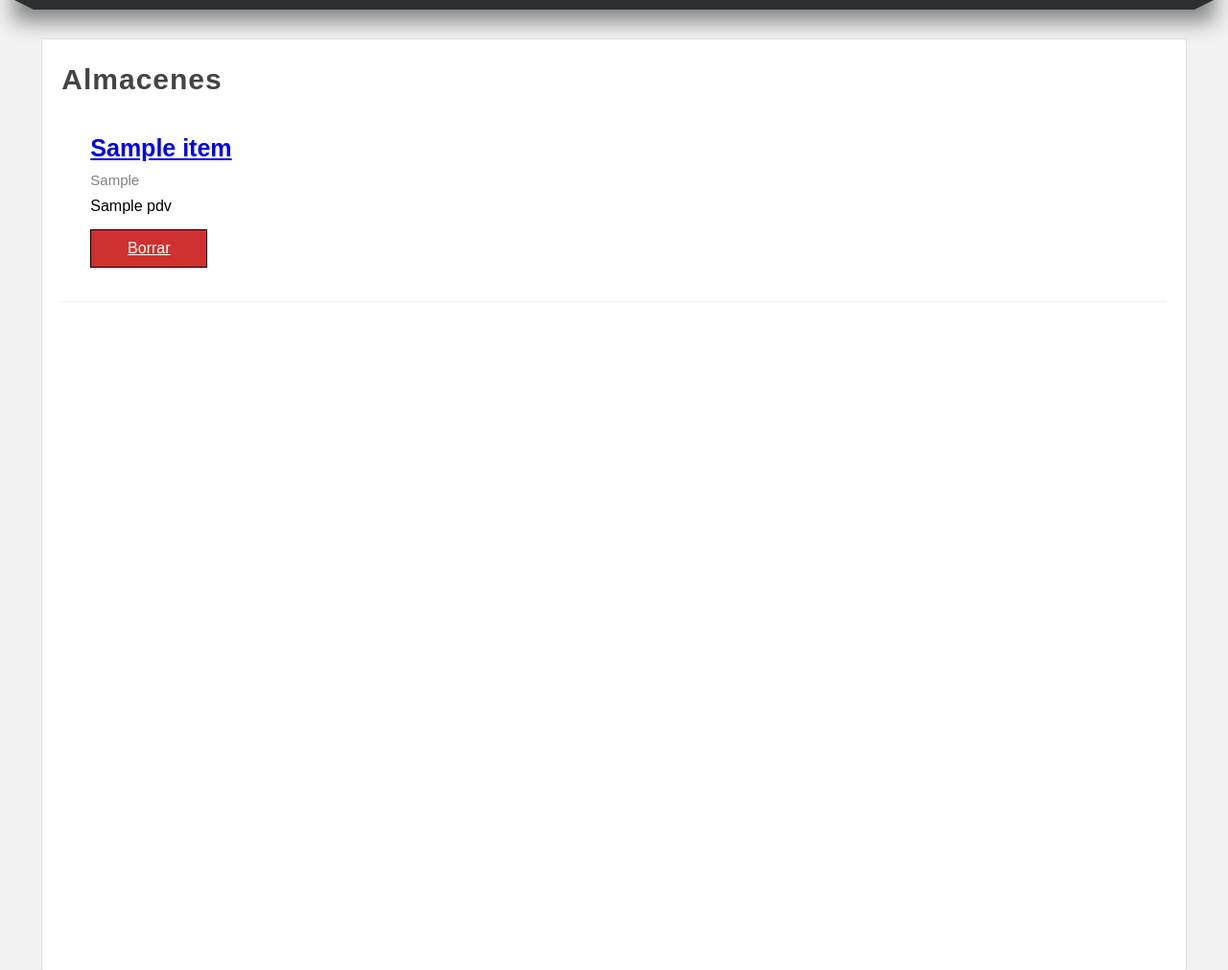
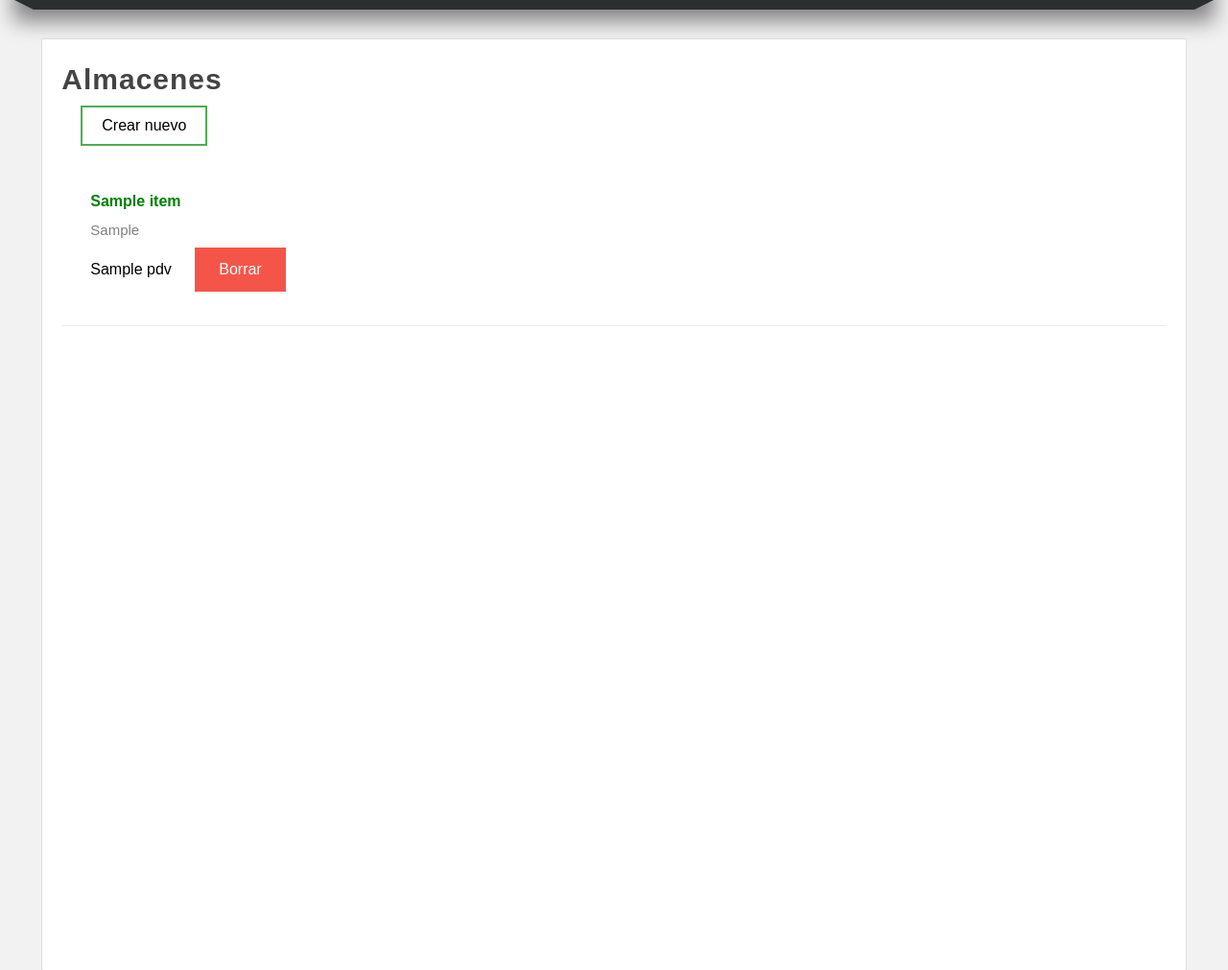
Before and after one commit to Oscar210695/ExamenPython, a Django app: page /almacenes/ in a window 1280 px wide. Shown: the part 182-1193 px from the top of the page at 96% size. Run offline with Django 3.2, Linux system fonts and the light colour scheme; a database or web service that is not in the repository returns one stand-in record (values such as "Sample title"); data that the repository does not hold is empty.

Commit message:
CRUD de almacenes finalizado

```diff
--- a/ilusionesMain/static/css/style.css
+++ b/ilusionesMain/static/css/style.css
@@ -144,6 +144,10 @@ nav ul li a:hover{
     padding-left: 0px;
 }
 
+.box form label{
+    font-weight: bold;
+}
+
 .box form input[type='text'],
 .box form textarea,
 .box form select{
@@ -178,6 +182,36 @@ nav ul li a:hover{
 
 .rojo{
     color: red;
+}
+
+.new{
+    background-color: white;
+    color: black;
+    border: 2px solid #4CAF50;
+    padding: 10px 20px;
+    text-align: center;
+    text-decoration: none;
+    display: inline-block;
+    font-size: 16px;
+    margin-left: 20px;
+    transition: 300ms all;
+}
+
+.new:hover {
+    background-color: #4CAF50;
+    color: white;
+    transition: 300ms all;
+}
+
+.edit{
+    color: green;
+    text-decoration: none;
+    font-size: 16px;
+}
+
+.edit:hover {
+    text-decoration: underline;
+    color: #4CAF50;
 }
 
 .message{
@@ -236,14 +270,23 @@ nav ul li a:hover{
 }
 
 .btn{
-    display: block;
-    padding: 10px;
-    background: rgb(207, 48, 48);
+    display: inline-block;
+    background-color: #f44336;
+    color: #FFFFFF;
+    padding: 14px 25px;
+    text-align: center;
+    text-decoration: none;
+    font-size: 16px;
+    margin-left: 20px;
+    opacity: 0.9;
+    transition: 300ms all;
+}
+
+.btn:hover{
     color: white;
-    border: 1px solid black;
-    margin-top: 15px;
-    width: 100px;
-    text-align: center;
+    background-color: red;
+    opacity: 1;
+    transition: 300ms all;
 }
 
 footer{
@@ -257,3 +300,12 @@ footer{
     padding-bottom: 20px;
     box-shadow: 0px 0px 20px gray;
 }
+
+.errorlist{
+    display: block;
+    color:red;
+    padding-left: 10px;
+    font-size: 15px;
+    font-weight: bold;
+    font-style: italic;
+}
--- a/ilusionesMain/templates/almacen/almacenes.html
+++ b/ilusionesMain/templates/almacen/almacenes.html
@@ -16,12 +16,14 @@
         {% endfor %}
     {% endif %}
 
+    <a class='new' href="{% url 'crearAlmacen' %}" class='btn btn-delete'>Crear nuevo</a>
+
     {% for almacen in almacenes %}
         <article class='article-item'>
 
             <div class='data'>
                 <h2>
-                    <a class='None' href="{% url 'actualizarAlmacen' almacen.subInventario %}" class='btn btn-delete'>{{almacen.nombre}}</a>
+                    <a class='edit' href="{% url 'actualizarAlmacen' almacen.subInventario %}" class='btn btn-delete'>{{almacen.nombre}}</a>
                 </h2>
                 <span class='date'>{{almacen.subInventario}}</span>
                 <p>
--- a/ilusionesMain/templates/almacen/alterAlmacen.html
+++ b/ilusionesMain/templates/almacen/alterAlmacen.html
@@ -7,19 +7,21 @@
 {% block content %}
     <h1 class='title'>{{title|safe}}</h1>
 
+    <!--
     {% if form.errors %}
         <strong class='rojo'>
             Hay errores en el formulario:
             {{form.errors}}
         </strong>
     {% endif %}
+    -->
 
-    <form action='' method='POST'>
+    <form action='' method='POST' autocomplete='off'>
         {% csrf_token %}
 
         {{form}}
 
-        <input type='submit' value='Guardar'/>
+        <input type='submit' value='{{button}}'/>
 
     </form>
 
--- a/ilusionesMain/urls.py
+++ b/ilusionesMain/urls.py
@@ -7,4 +7,5 @@ urlpatterns = [
     path('almacenes/', views.getAlmacenes, name='almacenes'),
     path('borrarAlmacen/<str:subInventario>', views.deleteAlmacen, name='borrarAlmacen'),
     path('actualizarAlmacen/<str:subInventario>', views.getAlmacen, name='actualizarAlmacen'),
+    path('crearAlmacen/', views.saveAlmacen, name='crearAlmacen'),
 ]
--- a/ilusionesMain/views.py
+++ b/ilusionesMain/views.py
@@ -1,7 +1,8 @@
 from django.shortcuts import render, HttpResponse, redirect
 import requests
 from django.contrib import messages
-from ilusionesMain.forms import FormAlmacen
+from ilusionesMain.forms import FormAlmacen, EditFormAlmacen
+from ilusionesAPI.models import Almacen
 
 # Create your views here.
 def index(request):
@@ -39,39 +40,85 @@ def deleteAlmacen(request, subInventario):
     return redirect('almacenes')
 
 def getAlmacen(request, subInventario):
+    resp = requests.get('http://127.0.0.1:8000/api/posts/'+subInventario)
 
+    if resp.status_code != 200:
+            messages.success(request, f'No se ha podido encontrar la información')
+            return redirect('almacenes')
+
+    if request.method == 'POST':
+        almacen = Almacen(pdv=resp.json()['pdv'],nombre=resp.json()['nombre'])
+
+        formulario = EditFormAlmacen(request.POST, instance=almacen)
+
+        if formulario.is_valid():
+            data_form = formulario.cleaned_data
+
+            subInventario = subInventario
+            pdv = data_form['pdv']
+            nombre = data_form['nombre']
+
+            resp = requests.put('http://127.0.0.1:8000/api/posts/'+subInventario+'/', json={'subInventario':subInventario,'pdv':pdv,'nombre':nombre})
+
+            if resp.status_code != 200:
+                messages.success(request, f'No se ha podido actualizar el Almacen {subInventario}')
+                return redirect('almacenes')
+
+            #mensaje Flask
+            messages.success(request, f'Se ha actualizado correctamente el inventario {subInventario}')
+
+            return redirect('almacenes')
+    else:
+        formulario = FormAlmacen(
+            initial={'subInventario':resp.json()['subInventario'],
+                    'pdv':resp.json()['pdv'],
+                    'nombre':resp.json()['nombre']}
+        )
+
+        formulario.fields['subInventario'].widget.attrs['readonly'] = True
+
+    return render(request, 'almacen/alterAlmacen.html', {
+        'title': f'Actualizar almacen <i>{subInventario}</i>',
+        'form': formulario,
+        'button': 'Actualizar'
+    })
+
+def deleteAlmacen(request, subInventario):
+    resp = requests.delete('http://127.0.0.1:8000/api/posts/'+subInventario)
+
+    if resp.status_code != 200 and resp.status_code != 204:
+         messages.success(request, f'No se ha podido borrar el registro')
+    else:
+        messages.success(request, f'Se borro correctamente el almacen')
+
+    return redirect('almacenes')
+
+def saveAlmacen(request):
     if request.method == 'POST':
         formulario = FormAlmacen(request.POST)
 
         if formulario.is_valid():
             data_form = formulario.cleaned_data
 
-            subInventario = data_form['subInventario']
+            subInventario = data_form.get('subInventario')
             pdv = data_form['pdv']
             nombre = data_form['nombre']
 
+            resp = requests.post('http://127.0.0.1:8000/api/posts/', json={'subInventario':subInventario,'pdv':pdv,'nombre':nombre})
+
+            if resp.status_code != 201:
+                messages.success(request, f'No se ha podido guardar el Almacen {subInventario}')
+                return redirect('almacenes')
+
             #mensaje Flask
-            messages.success(request, f'Se ha actualizado correctamente el inventario {subInventario}')
+            messages.success(request, f'Se ha guardado correctamente el inventario {subInventario}')
 
             return redirect('almacenes')
     else:
-        resp = requests.get('http://127.0.0.1:8000/api/posts/'+subInventario)
-
-        if resp.status_code != 200:
-            messages.success(request, f'No se ha podido encontrar la información')
-            return redirect('almacenes')
-
-        almacen = Almacen(
-            subInventario= resp.json()['subInventario'],
-            pdv= resp.json()['pdv'],
-            nombre= resp.json()['nombre']
-        )
-
-        formulario = FormAlmacen(instance=almacen)
-
-        #formulario['subInventario'] = almacenes[0]['subInventario']
+        formulario = FormAlmacen()
 
     return render(request, 'almacen/alterAlmacen.html', {
-        'title': f'Actualizar almacen <i>{almacen["subInventario"]}</i>',
-        'form': formulario
+        'title': f'Crear Almacen',
+        'form': formulario,
+        'button': 'Guardar'
     })
```
Also changed, not shown: ilusionesMain/forms.py (+43 -2 lines), db.sqlite3.
